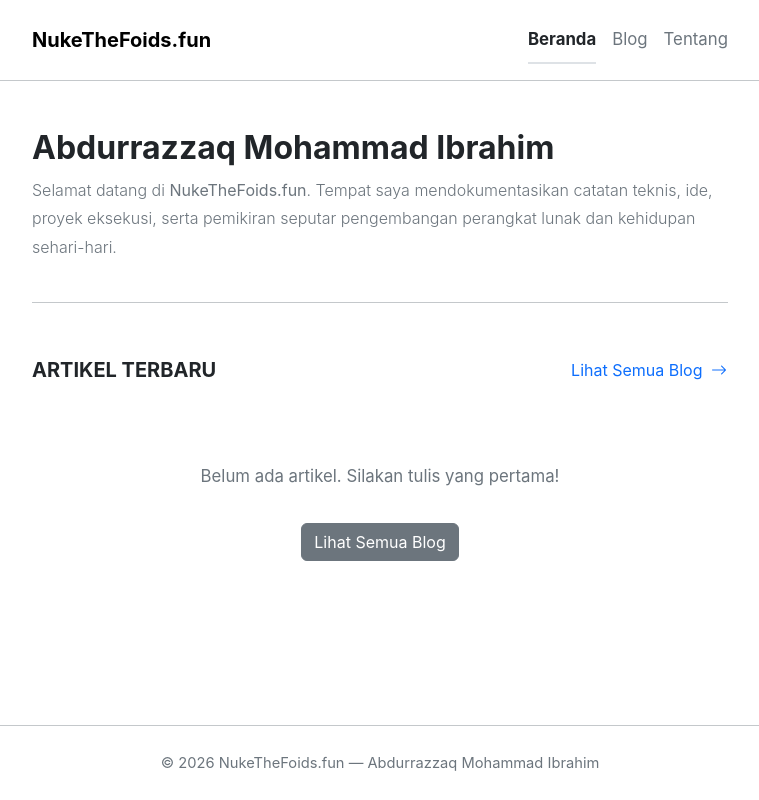
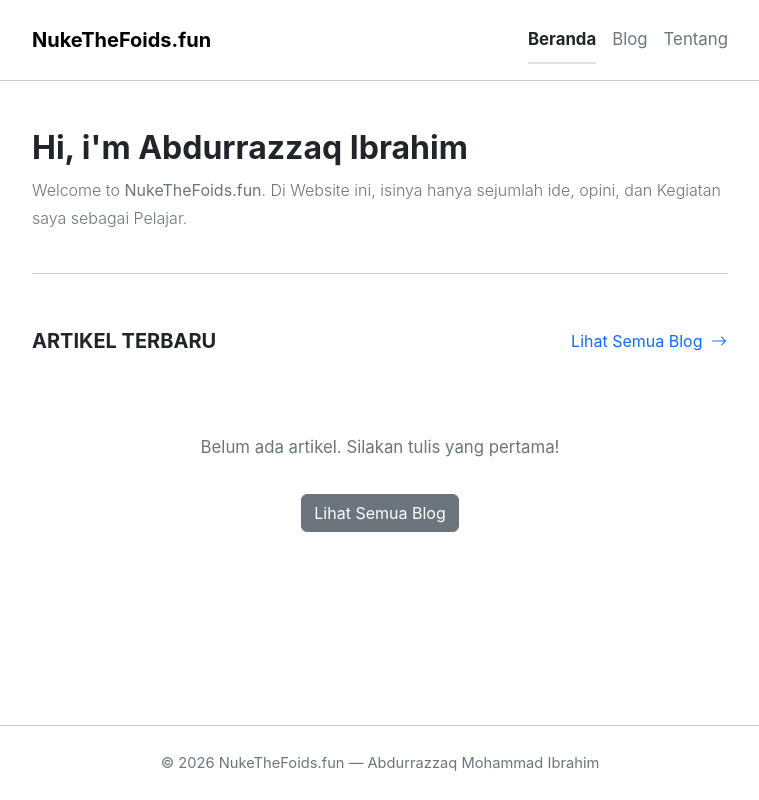
Before and after one commit to zarrcodes/nukethefoids.fun, a Next.js app: page / in a window 1280 px wide. Shown: the whole page, without its empty margins (260-1019 px from the left). Built offline with nearby package versions, Linux system fonts and the light colour scheme.

Commit message:
update blog

```diff
--- a/src/app/page.tsx
+++ b/src/app/page.tsx
@@ -8,9 +8,9 @@ export default function HomePage() {
   return (
     <div>
       <section className="mb-5 pb-4 border-bottom border-secondary-subtle">
-        <h1 className="fw-bold mb-2 h2">Abdurrazzaq Mohammad Ibrahim</h1>
+        <h1 className="fw-bold mb-2 h2">Hi, i'm Abdurrazzaq Ibrahim</h1>
         <p className="text-secondary lead fs-6">
-          Selamat datang di <strong>NukeTheFoids.fun</strong>. Tempat saya mendokumentasikan catatan teknis, ide, proyek eksekusi, serta pemikiran seputar pengembangan perangkat lunak dan kehidupan sehari-hari.
+          Welcome to <strong>NukeTheFoids.fun</strong>. Di Website ini, isinya hanya sejumlah ide, opini, dan Kegiatan saya sebagai Pelajar.
         </p>
       </section>
 
```
